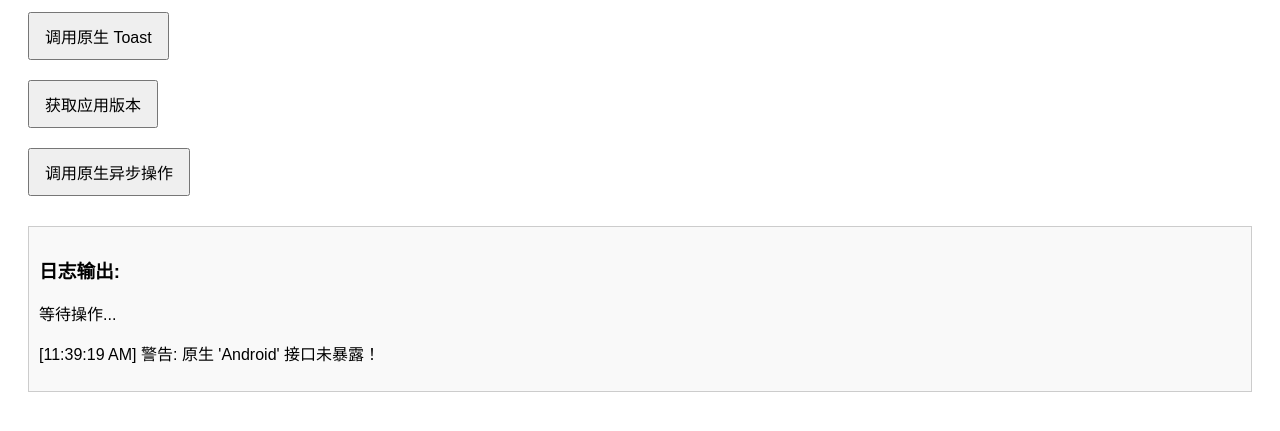
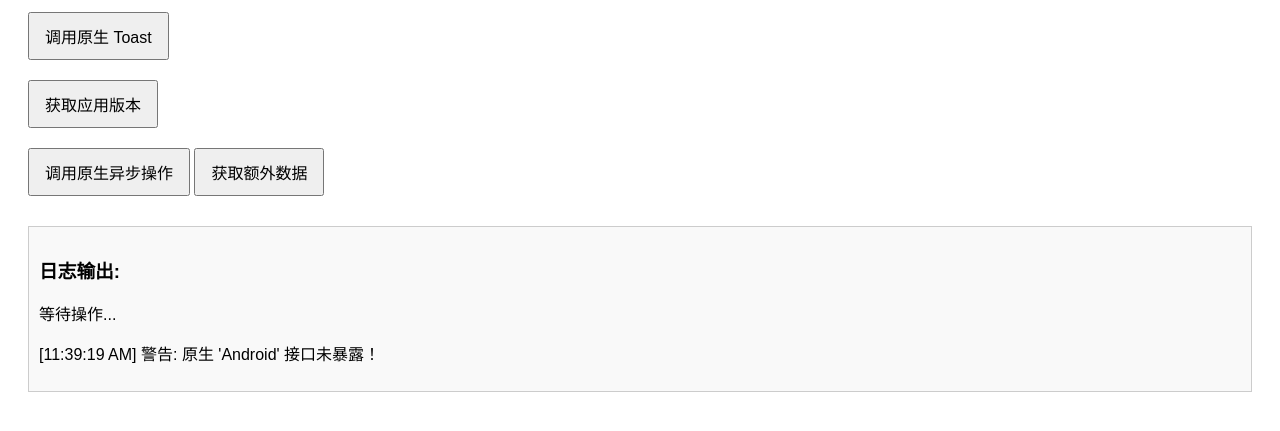
Before and after one commit to useryayagit/deeplink-test, a plain HTML site: page index.html in a window 1280 px wide. Shown: the part 115-546 px from the top of the page. Drawn offline with Linux system fonts and the light colour scheme.

Commit message:
Update index.html

```diff
--- a/index.html
+++ b/index.html
@@ -16,7 +16,7 @@
     <button onclick="callShowToast()">调用原生 Toast</button><br>
     <button onclick="callGetAppVersion()">获取应用版本</button><br>
     <button onclick="callAsyncAction()">调用原生异步操作</button>
-
+ <button onclick="getGooglePushToken()">获取额外数据</button>
     <div id="log">
         <h3>日志输出:</h3>
         <p>等待操作...</p>
@@ -58,6 +58,23 @@
                 alert("Android 接口不可用！");
             }
         }
+        function getGooglePushToken() {
+            // 检查 'Android' 接口是否存在
+            if (typeof integrationJsInterfaceWebview !== 'undefined' && Android !== null) {
+                try {
+                    // 调用原生 Java 对象的 getExtras() 方法
+                    const extraData = integrationJsInterfaceWebview.getGooglePushToken();
+                    document.getElementById('result').innerText = '从原生获取到的数据: ' + extraData;
+                    console.log('从原生获取到的数据:', extraData);
+                } catch (e) {
+                    document.getElementById('result').innerText = '调用原生方法时出错: ' + e.message;
+                    console.error('调用原生方法时出错:', e);
+                }
+            } else {
+                document.getElementById('result').innerText = '原生 "Android" 接口未找到。';
+                console.warn('原生 "Android" 接口未找到，无法调用 getExtras()。');
+            }
+        }
 
         // JS 异步回调函数
         function jsCallbackFunction(result) {
```
